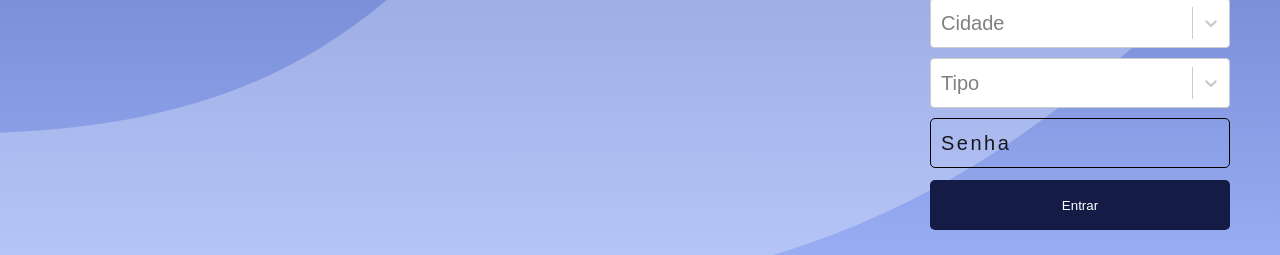
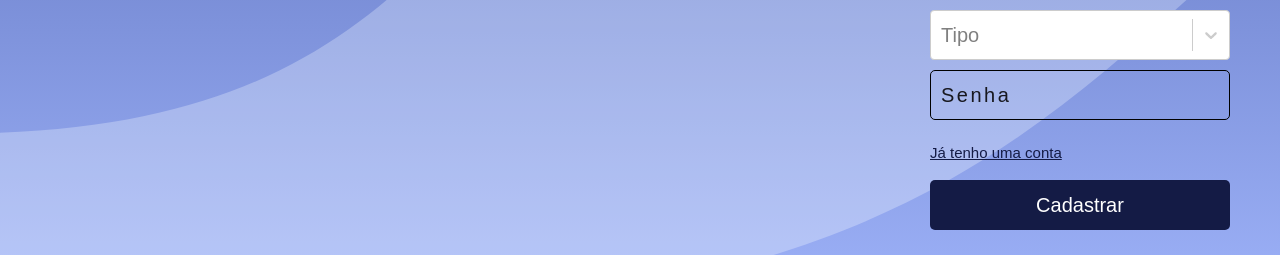
Before and after one commit to WillianBL99/be-music-app, a React (Create React App) app: page /register in a window 1280 px wide. Shown: the part 542-797 px from the top of the page. Built offline with nearby package versions, Linux system fonts and the light colour scheme; a web font is replaced by a local one.

Commit message:
implement link to pages in auth

```diff
--- a/src/components/Buttom/Buttom.tsx
+++ b/src/components/Buttom/Buttom.tsx
@@ -53,14 +53,14 @@ const ButtonComponent = styled.button<ButtonComponentProps>`
 	width: 100%;
 	height: var(--height-input);
 	min-height: var(--height-input);
-
-	padding-inline: 1rem;
 	margin-bottom: var(--margin-bottom);
 
 	background-color: var(--background);
 	color: var(--color);
 	border: var(--border);
 	border-radius: var(--border-radius-input);
+
+	font-size: var(--font-size-base);
 
 	&:hover {
 		--border: ${(props) =>
--- /dev/null
+++ b/src/components/Link/Link.tsx
@@ -0,0 +1,40 @@
+import { useNavigate } from 'react-router-dom';
+import styled from 'styled-components';
+
+export type Props = {
+	to: string;
+	children?: JSX.Element | JSX.Element[] | string;
+};
+
+function Link(props: Props) {
+	const { to, children } = props;
+	const navigate = useNavigate();
+
+	const handleNavigate = () => {
+		navigate(to);
+	};
+
+	return (
+		<LinkContainer onClick={handleNavigate}>
+			<span>{children}</span>
+		</LinkContainer>
+	);
+}
+
+export default Link;
+
+const LinkContainer = styled.a`
+	color: var(--color-primary);
+	margin-bottom: 2rem;
+
+	& > span {
+		cursor: pointer;
+		text-decoration: underline;
+		font-size: var(--font-size-small);
+		color: var(--color-primary);
+
+		&:hover {
+			color: var(--color-secondary);
+		}
+	}
+`;
--- /dev/null
+++ b/src/components/Link/index.tsx
@@ -0,0 +1,3 @@
+import Link from './Link';
+
+export default Link;
--- a/src/pages/Login/Login.tsx
+++ b/src/pages/Login/Login.tsx
@@ -1,6 +1,7 @@
 import { ChangeEvent, useState } from 'react';
 import Button from '../../components/Buttom';
 import Input from '../../components/Input';
+import Link from '../../components/Link';
 import PasswordInput from '../../components/PasswordInput';
 
 type FormData = {
@@ -37,6 +38,7 @@ function Login() {
 				value={formData.password}
 				marginBottom='calc(var(--font-size-small) + 1rem)'
 			/>
+			<Link to='/register'>Não tenho uma conta</Link>
 			<Button color='--color-primary' text='Entrar' st='solid' />
 		</form>
 	);
--- a/src/pages/Register/Register.tsx
+++ b/src/pages/Register/Register.tsx
@@ -1,6 +1,7 @@
 import { ChangeEvent, useState } from 'react';
 import Button from '../../components/Buttom';
 import Input from '../../components/Input';
+import Link from '../../components/Link';
 import PasswordInput from '../../components/PasswordInput';
 import Select, { Options } from '../../components/Select';
 
@@ -107,11 +108,12 @@ function Register() {
 				name='password'
 				onChange={handleInputChange}
 				value={formData.password}
-				marginBottom='1.2rem'
+				marginBottom='calc(var(--font-size-small) + 1rem)'
 			/>
+			<Link to='/'>Já tenho uma conta</Link>
 			<Button
 				color='--color-primary'
-				text='Entrar'
+				text='Cadastrar'
 				st='solid'
 				marginBottom='0.8rem'
 			/>
```
